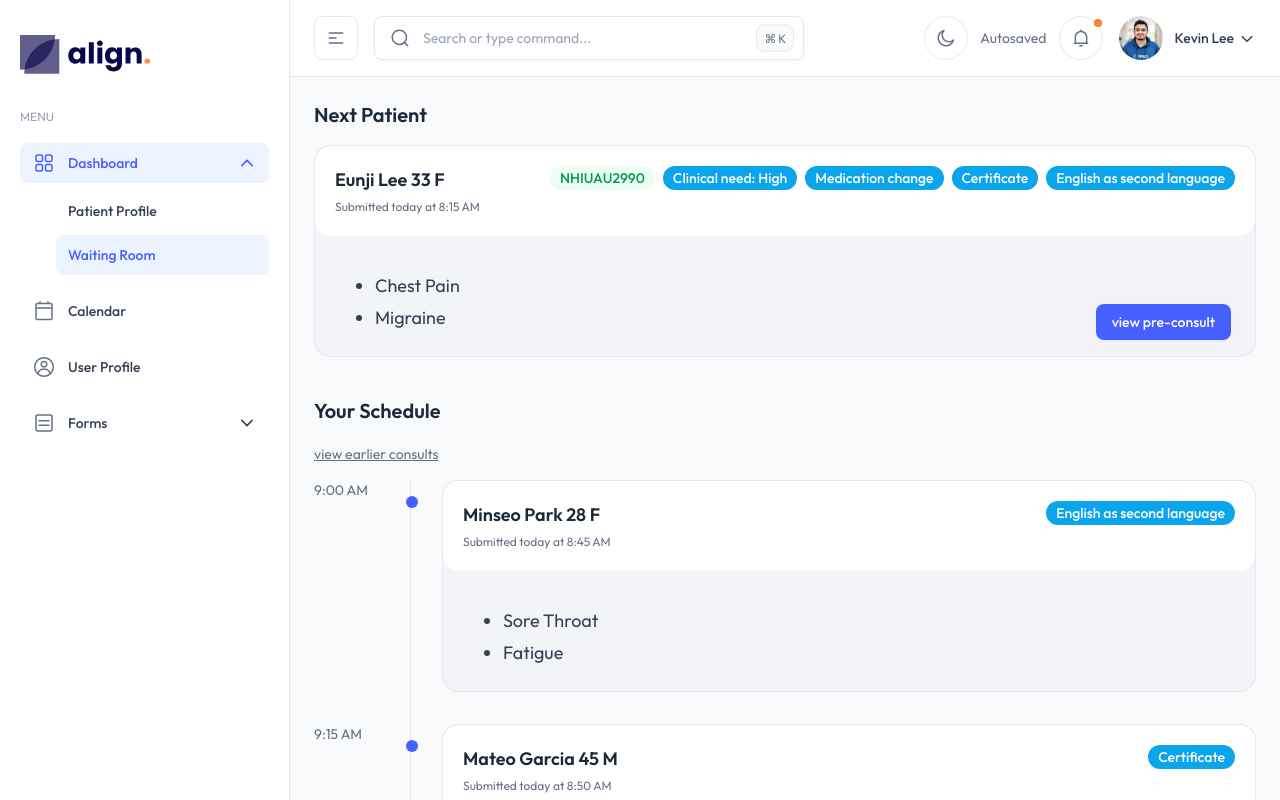
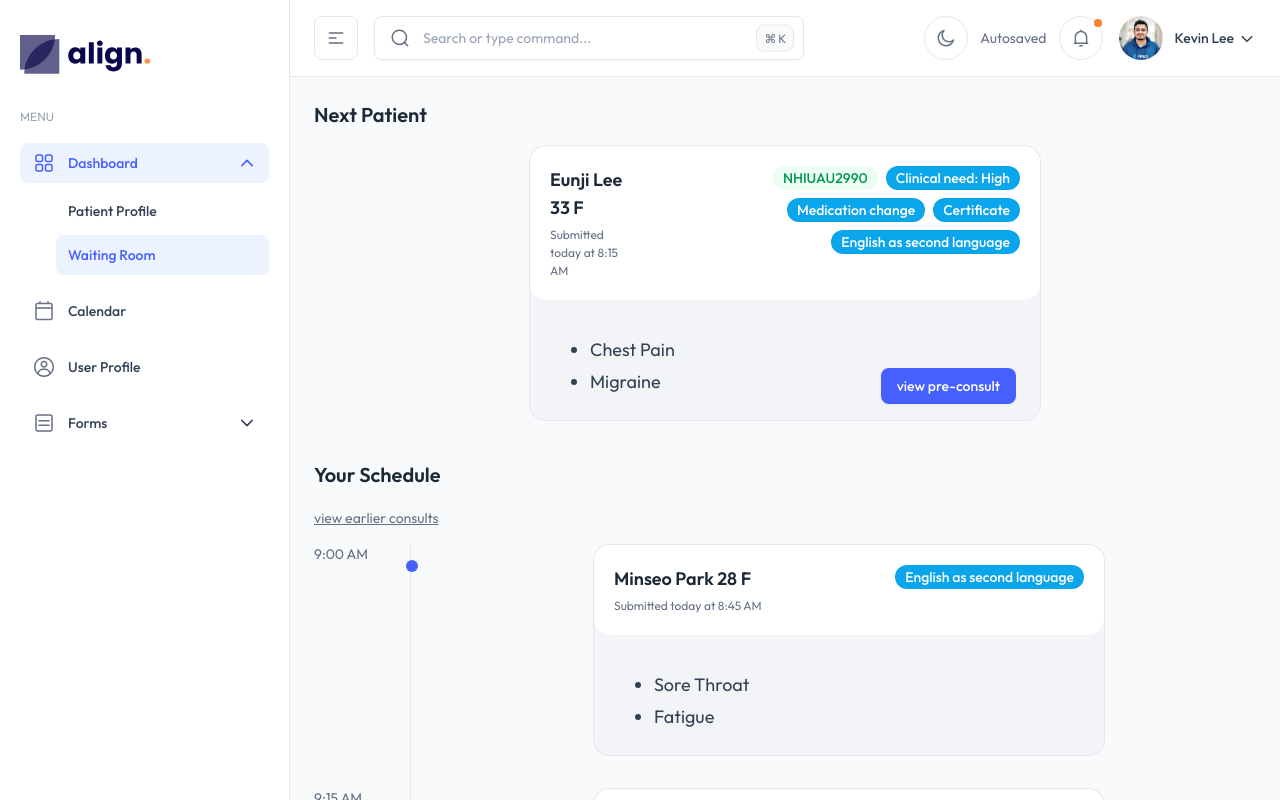
Before and after one commit to kahmunrah/Jimin-Dashboard-Website, a Next.js app in the folder next-dashboard/: page /waiting-room in a window 1280 px wide. Shown: the top 800 px of the page. Built offline with nearby package versions, Linux system fonts and the light colour scheme.

Commit message:
Center and narrow waiting room cards

```diff
--- a/next-dashboard/src/components/waiting-room/PatientCard.tsx
+++ b/next-dashboard/src/components/waiting-room/PatientCard.tsx
@@ -26,7 +26,7 @@ const PatientCard: React.FC<PatientCardProps> = ({
   link,
 }) => {
   return (
-    <div className="rounded-2xl border border-gray-200 bg-gray-100 dark:border-gray-800 dark:bg-white/[0.03]">
+    <div className="w-full max-w-lg mx-auto rounded-2xl border border-gray-200 bg-gray-100 dark:border-gray-800 dark:bg-white/[0.03]">
       <div className="px-5 pt-5 pb-5 bg-white shadow-default rounded-2xl dark:bg-gray-900">
         <div className="flex items-start justify-between gap-3">
           <div>
```
